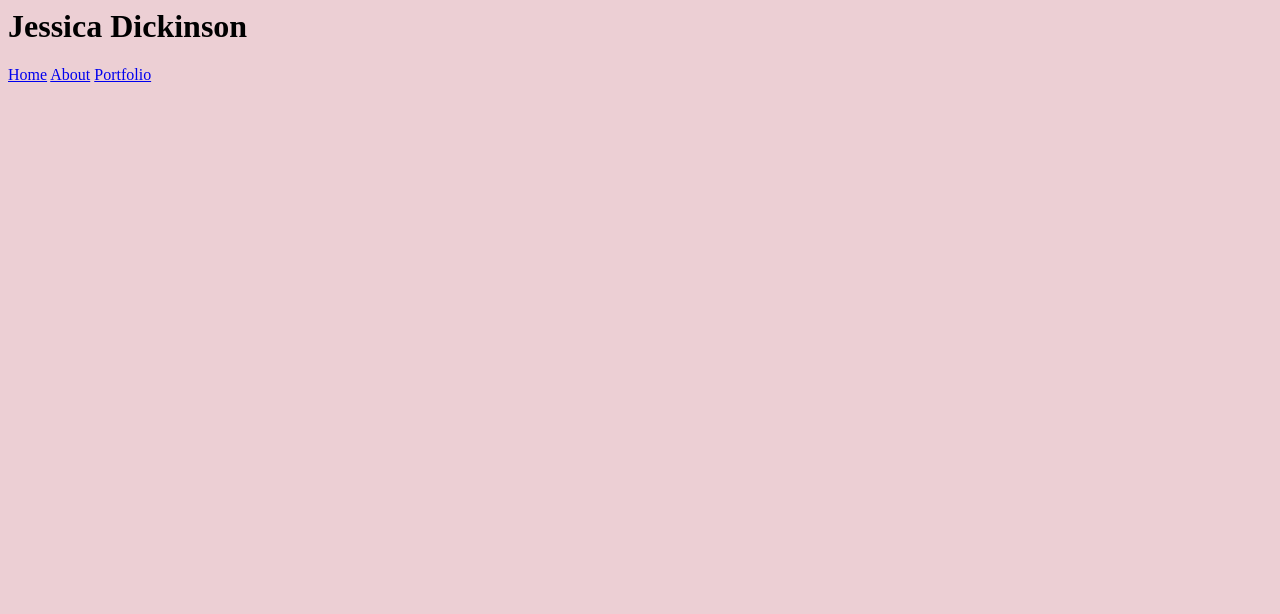
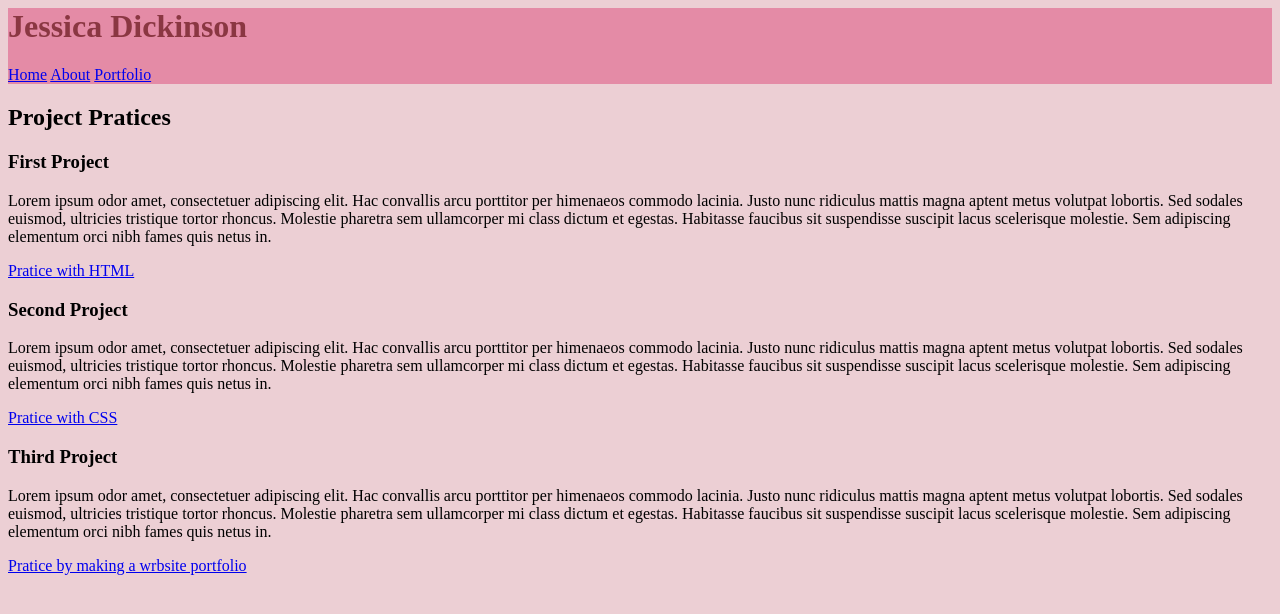
Before and after one commit to JDickinson7/personal-site, a plain HTML site: page portfolio.html in a window 1280 px wide. Drawn offline with Linux system fonts and the light colour scheme.

Commit message:
changed the portfolio page to have descriptions for the three projects that I have worked on so far. Also, added links to the github to show an example

```diff
--- a/portfolio.html
+++ b/portfolio.html
@@ -15,4 +15,27 @@
     </nav>
 </header>
 
+  <body>
+    <section>
+      <h2>Project Pratices</h2>
+    </section>
+
+    <section>
+      <h3>First Project</h3>
+      <p>Lorem ipsum odor amet, consectetuer adipiscing elit. Hac convallis arcu porttitor per himenaeos commodo lacinia. Justo nunc ridiculus mattis magna aptent metus volutpat lobortis. Sed sodales euismod, ultricies tristique tortor rhoncus. Molestie pharetra sem ullamcorper mi class dictum et egestas. Habitasse faucibus sit suspendisse suscipit lacus scelerisque molestie. Sem adipiscing elementum orci nibh fames quis netus in.</p>
+      <a href="https://github.com/JDickinson7/HTML-Pratice">Pratice with HTML</a>
+    </section>
+
+    <section>
+      <h3> Second Project</h3>
+      <p>Lorem ipsum odor amet, consectetuer adipiscing elit. Hac convallis arcu porttitor per himenaeos commodo lacinia. Justo nunc ridiculus mattis magna aptent metus volutpat lobortis. Sed sodales euismod, ultricies tristique tortor rhoncus. Molestie pharetra sem ullamcorper mi class dictum et egestas. Habitasse faucibus sit suspendisse suscipit lacus scelerisque molestie. Sem adipiscing elementum orci nibh fames quis netus in.</p>
+      <a href="https://github.com/JDickinson7/CSS-practice">Pratice with CSS</a>
+    </section>
+
+    <section>
+      <h3>Third Project</h3>
+      <p>Lorem ipsum odor amet, consectetuer adipiscing elit. Hac convallis arcu porttitor per himenaeos commodo lacinia. Justo nunc ridiculus mattis magna aptent metus volutpat lobortis. Sed sodales euismod, ultricies tristique tortor rhoncus. Molestie pharetra sem ullamcorper mi class dictum et egestas. Habitasse faucibus sit suspendisse suscipit lacus scelerisque molestie. Sem adipiscing elementum orci nibh fames quis netus in.</p>
+      <a href="https://github.com/JDickinson7/CSS-practice">Pratice by making a wrbsite portfolio</a>
+    </section>
+  </body>
 </html>
--- a/style.css
+++ b/style.css
@@ -1,3 +1,8 @@
 body {
   background-color: rgb(236, 207, 212);
 }
+
+header {
+  background-color: rgb(228, 139, 166);
+  color: rgb(138, 55, 66);
+}
```
Also changed, not shown: index.html (+3 -3 lines), cat.jpeg (added).
